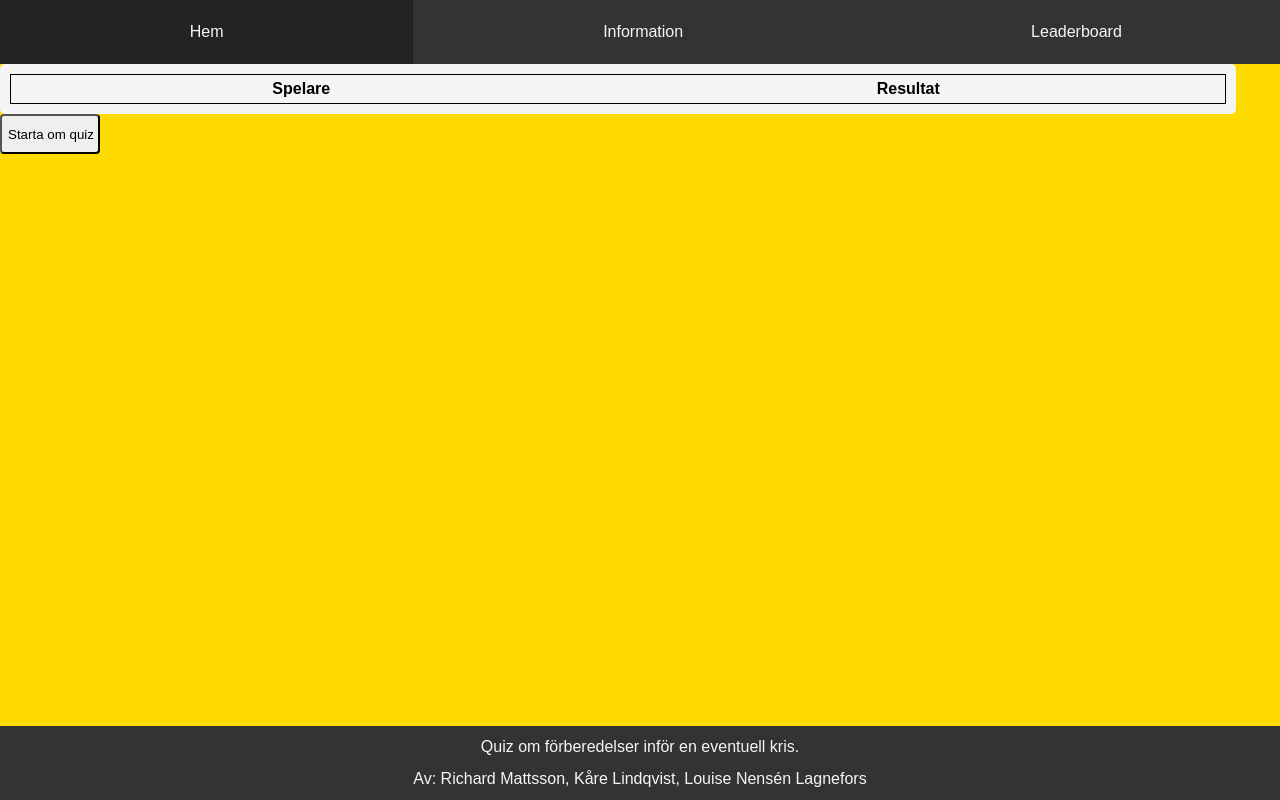
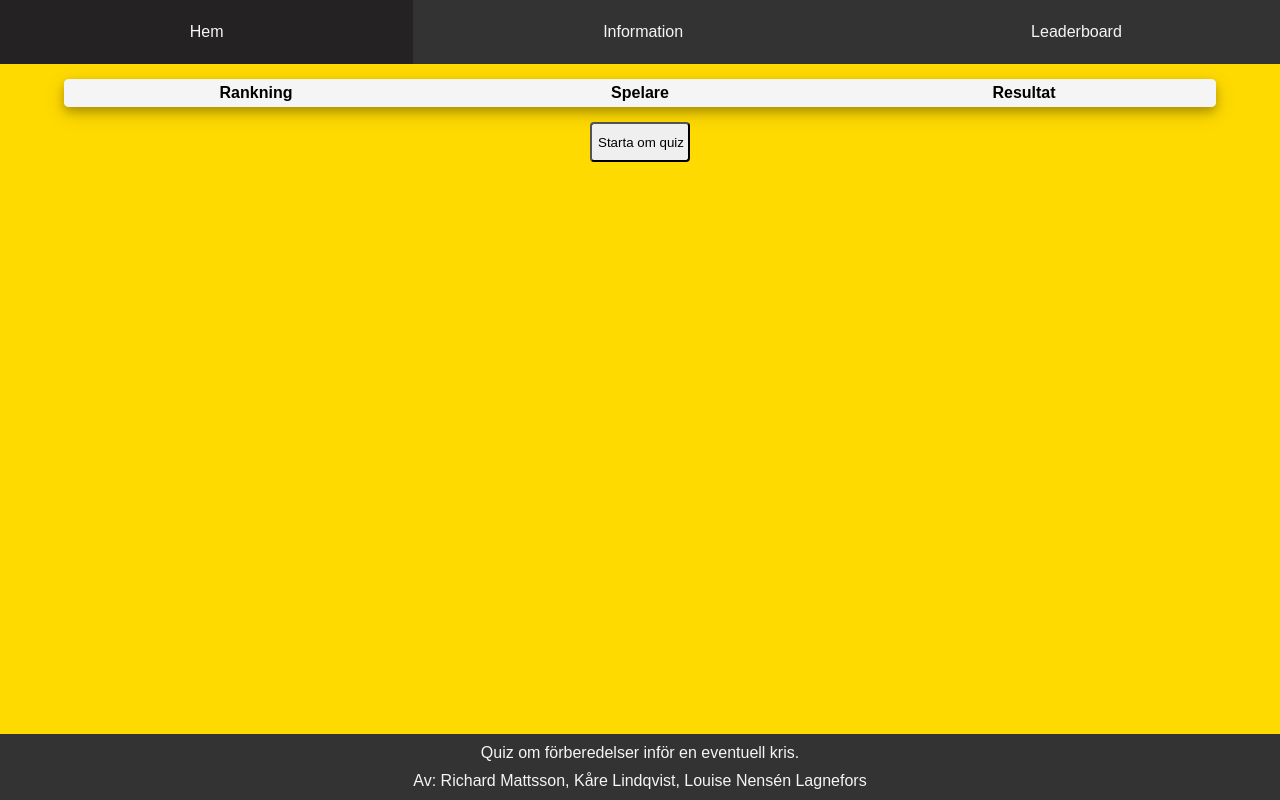
Before and after one commit to richardMattsson/hesa-fredrik, a Vue app: page /#/scoretable in a window 1280 px wide. Built offline with nearby package versions, Linux system fonts and the light colour scheme.

Commit message:
Edit all css, added box-shadow and scroll. Edit table, added new column with ranking numbers.

```diff
--- a/src/views/ScoreTableView.vue
+++ b/src/views/ScoreTableView.vue
@@ -1,14 +1,17 @@
 <template>
+  <article class="article-resulttable" >
   <section class="section-resulttable">
     <table class="table-resulttable">
       <thead>
         <tr>
+          <th>Rankning</th>
           <th>Spelare</th>
           <th>Resultat</th>
         </tr>
       </thead>
       <tbody>
-        <tr v-for="results in resultData">
+        <tr v-for="(results, index) in resultData" :key="index">
+          <td>{{ index + 1 }}</td>
           <td>{{ results.player }}</td>
           <td>{{ results.result }}</td>
         </tr>
@@ -23,6 +26,7 @@
       value="Starta om quiz"
     />
   </section>
+</article>
 </template>
 <script>
 export default {
@@ -39,24 +43,48 @@ export default {
   },
 };
 </script>
+
 <style scoped>
+
+.article-resulttable{
+  width: 100%;
+  height: 80vh;
+  margin: 15px auto;
+}
+
 .section-resulttable {
-  background-color: whitesmoke;
-  padding: 10px;
-  width: 95%;
   border-radius: 5px;
+  max-height: 88%;
+  width: 90%;
+  overflow: scroll; /* hidden eller scroll?  */
+  margin: 0 auto 15px;
+  box-shadow: 0 5px 8px 0 rgba(0,0,0,0.2), 0 6px 20px 0 rgba(0,0,0,0.19);
 }
 
 .table-resulttable {
+  background-color: whitesmoke;
+  padding: 10px;
   table-layout: auto;
   width: 100%;
   border-collapse: collapse;
-  border: 1px solid black;
 }
 
 th,td {
   text-align: center;
   padding: 5px 0;
+}
+
+th {
+  position: sticky;
+  top: 0;
+  width: 33%;
+  background-color: whitesmoke;
+}
+
+
+.section-restart{
+  display: flex;
+  justify-content: center;
 }
 
 .restart-button{
```
